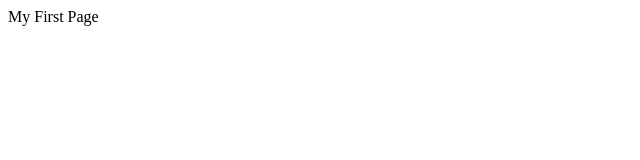
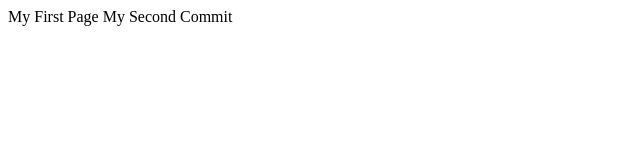
Before and after one commit to mahesh52/Utrack, a plain HTML site: page index.html in a window 1280 px wide. Shown: the whole page, without its empty margins (0-640 px from the left). Drawn offline with Linux system fonts and the light colour scheme.

Commit message:
My Second Commit

```diff
--- a/index.html
+++ b/index.html
@@ -1,5 +1,6 @@
 <html>
 <body>
 My First Page
+My Second Commit
 </body>
 </html>
```
